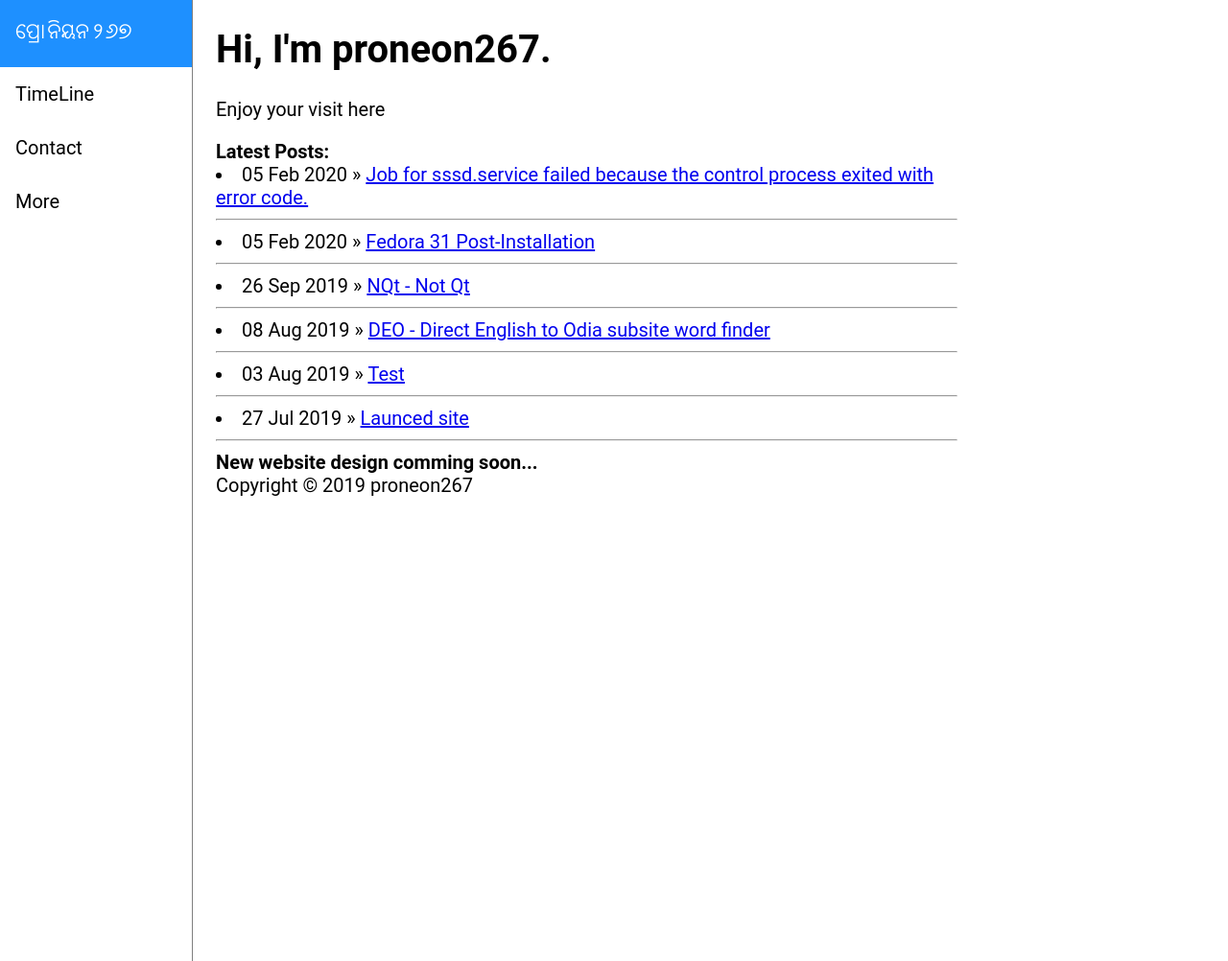
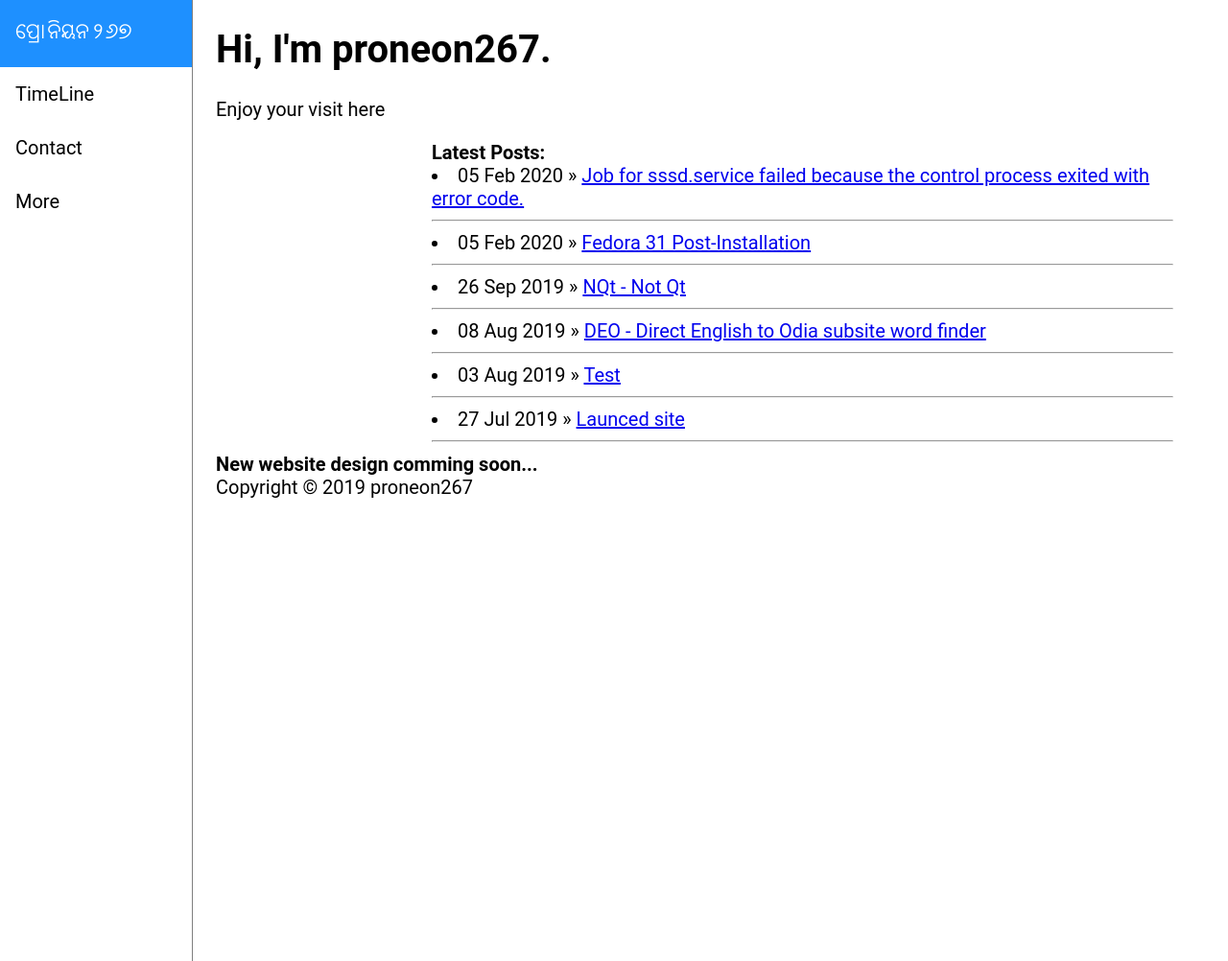
Before and after one commit to proneon267/proneon267.github.io, a Jekyll site: the page built from index.html, in a window 1280 px wide and 1002 px high. Shown: the whole window at 96% size. Built offline with Jekyll 4.4.1, drawn with Linux system fonts in a browser that asks for light colours.

Commit message:
Update default.html

```diff
--- a/_layouts/default.html
+++ b/_layouts/default.html
@@ -129,6 +129,8 @@
 	}
 	    .latest {
 		width:75%;
+		    margin-left: 200px;
+        padding: 1px 25px;
 	    }
 	    @media screen and (max-width: 600px) {
 		    .latest {
```
